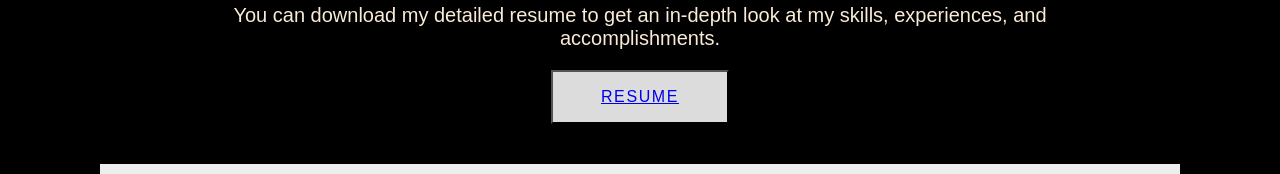
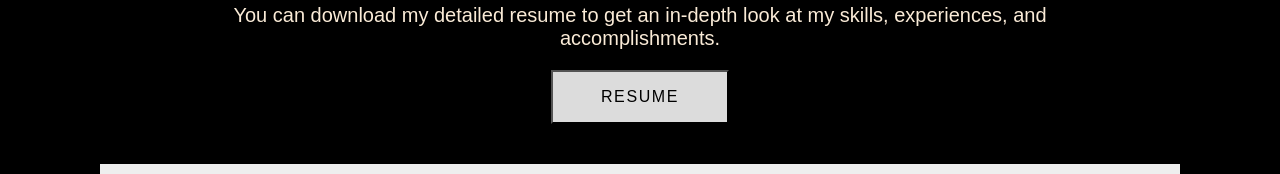
Before and after one commit to madhav-kadam/Portfolio-Website, a plain HTML site: page index.html in a window 1280 px wide. Shown: the part 2742-2916 px from the top of the page. Drawn offline with Linux system fonts and the light colour scheme.

Commit message:
index.html

```diff
--- a/index.html
+++ b/index.html
@@ -35,7 +35,7 @@
         <div class="social-links box">
             <a href="https://github.com/madhav-kadam" class="social-link" target="_blank">GitHub</a>
             <a href="https://www.linkedin.com/in/madhav-kadam-626377288/#:~:text=www.linkedin.com/in/madhav%2Dkadam%2D626377288" class="social-link" target="_blank">LinkedIn</a>
-            <!-- Add more social media links as needed -->
+
         </div>
     </section>
     <section>
@@ -86,7 +86,7 @@
     <section class="data" id="resume">
         <h1 class="multiText">⏯️ Download CV</h1>
         <p>You can download my detailed resume to get an in-depth look at my skills, experiences, and accomplishments.</p>
-        <button><a href="./Madhav-kadam-1.pdf" open="Resume" target="_blank" >RESUME</a> <i class="fa fa-download"></i></button>
+        <a href="./Madhav-kadam-1.pdf" open="Resume" target="_blank" ><button>RESUME</button></a>
     </section>
 
 
```
